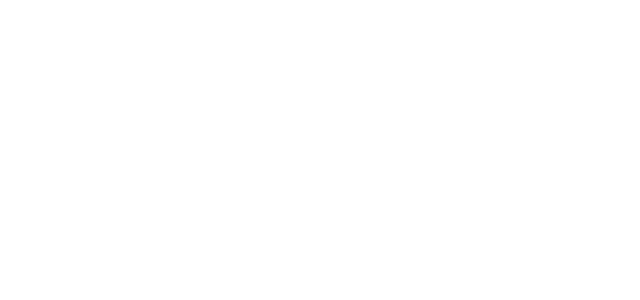
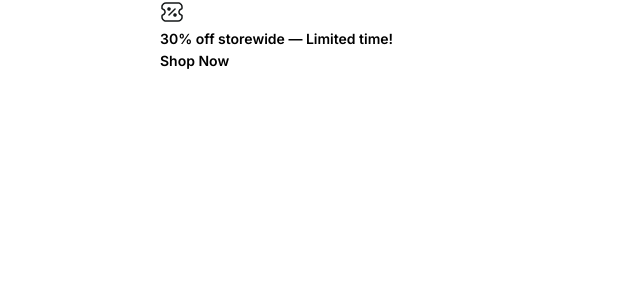
Before and after one commit to pawan-taak/legant, a React (Create React App) app: page / in a window 1280 px wide. Shown: the top 300 px of the page, without its empty margins (0-640 px from the left). Built offline with nearby package versions, Linux system fonts and the light colour scheme.

Commit message:
header work

```diff
--- a/src/components/header.jsx
+++ b/src/components/header.jsx
@@ -5,10 +5,6 @@
 function Header() {
     return (
         <>
-
-        // header section
-
-
             <div className="background_header">
                 <div className="container">
                     <img src={require('../assest/img/header_img/ticket-percent.png')} alt="" />
--- a/src/index.js
+++ b/src/index.js
@@ -3,12 +3,12 @@
 import './index.css';
 import App from './App';
 import reportWebVitals from './reportWebVitals';
-
+import Header from './components/header';
 
 const root = ReactDOM.createRoot(document.getElementById('root'));
 root.render(
   <React.StrictMode>
-    <header />
+    <Header />
   </React.StrictMode>
 );
 
```
